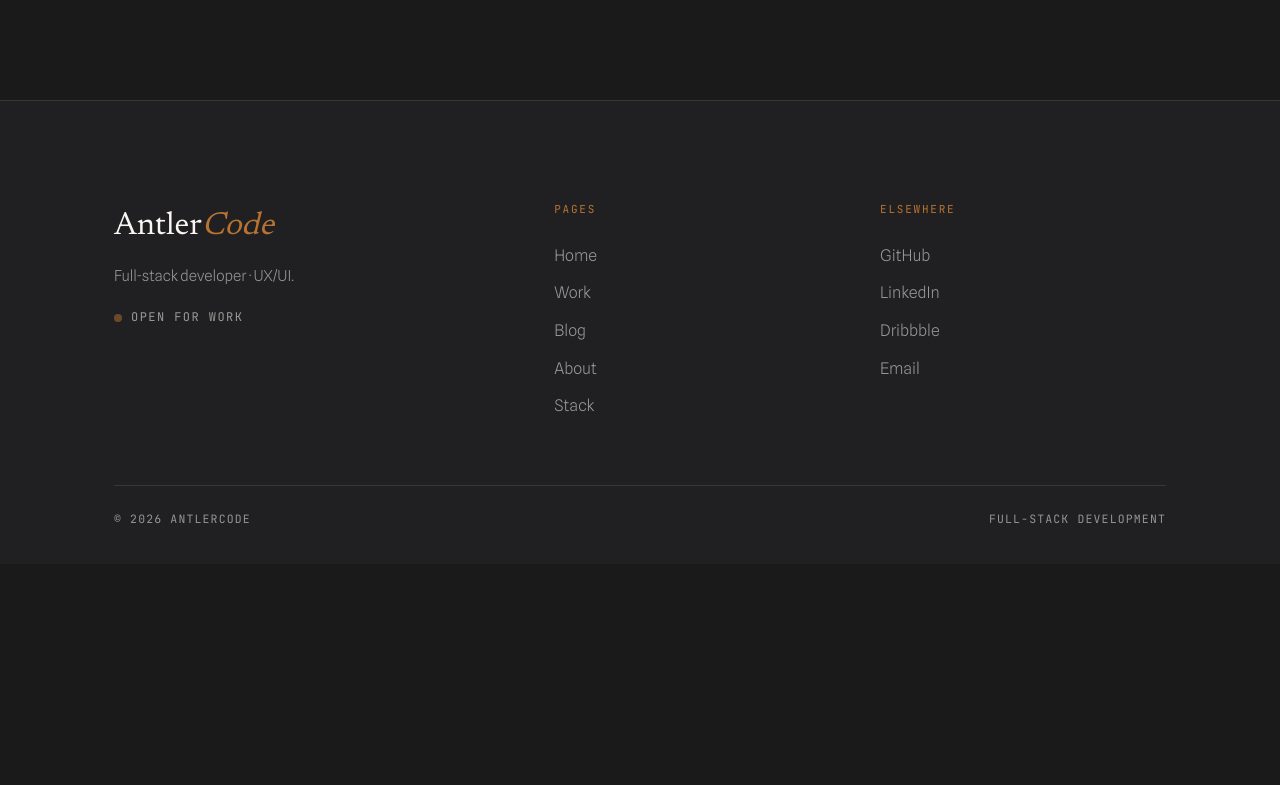
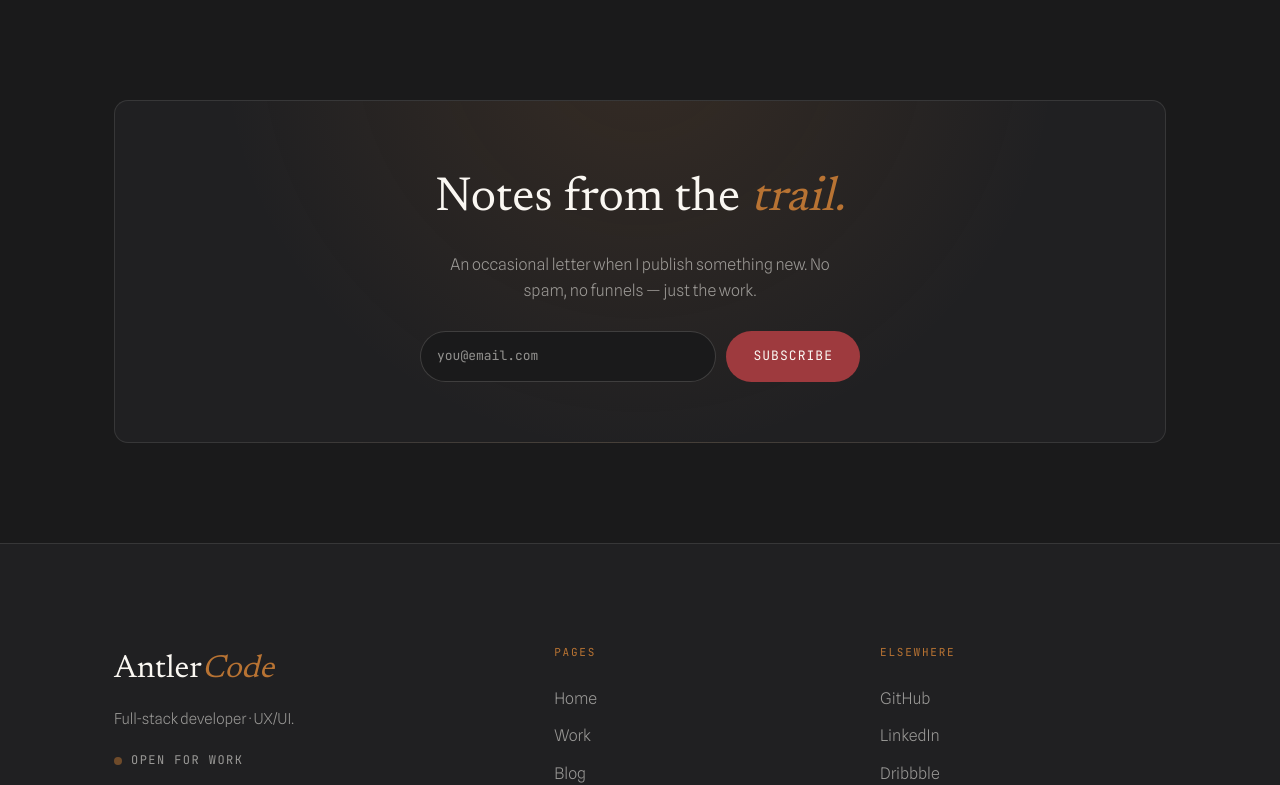
Before and after one commit to AntlerCode/portfolio-antlercode, a Next.js app: page /blog in a window 1280 px wide. Shown: the part 2050-2835 px from the top of the page. Before the commit the page ends 2614 px from the top, so only its background shows below. Built offline with nearby package versions, Linux system fonts and the light colour scheme.

Commit message:
feat: newsletter section added with a dead end for now

```diff
--- /dev/null
+++ b/src/app/blog/_components/Newsletter.tsx
@@ -0,0 +1,16 @@
+"use client";
+
+export default function Newsletter() {
+    return (
+        <section className="news" id="subscribe">
+            <div className="news-box reveal">
+                <h2>Notes from the <span className="it">trail.</span></h2>
+                <p>An occasional letter when I publish something new. No spam, no funnels — just the work.</p>
+                <form className="news-form" onSubmit={e => e.preventDefault()}>
+                    <input type="email" placeholder="you@email.com" aria-label="Email address"/>
+                    <button className="btn btn--ember" type="submit">Subscribe</button>
+                </form>
+            </div>
+        </section>
+    )
+}
--- a/src/app/blog/page.tsx
+++ b/src/app/blog/page.tsx
@@ -1,6 +1,7 @@
 import BlogHero from "./_components/BlogHero";
 import Featured from "./_components/Featured";
 import PostList from "./_components/PostList";
+import Newsletter from "./_components/Newsletter";
 import { posts } from "@/lib/data/posts";
 
 
@@ -16,6 +17,7 @@ export default function BlogPage() {
             >
                 <Featured {...posts[0]}  />
                 <PostList />
+                <Newsletter />
             </main>
         </>
     )
```
